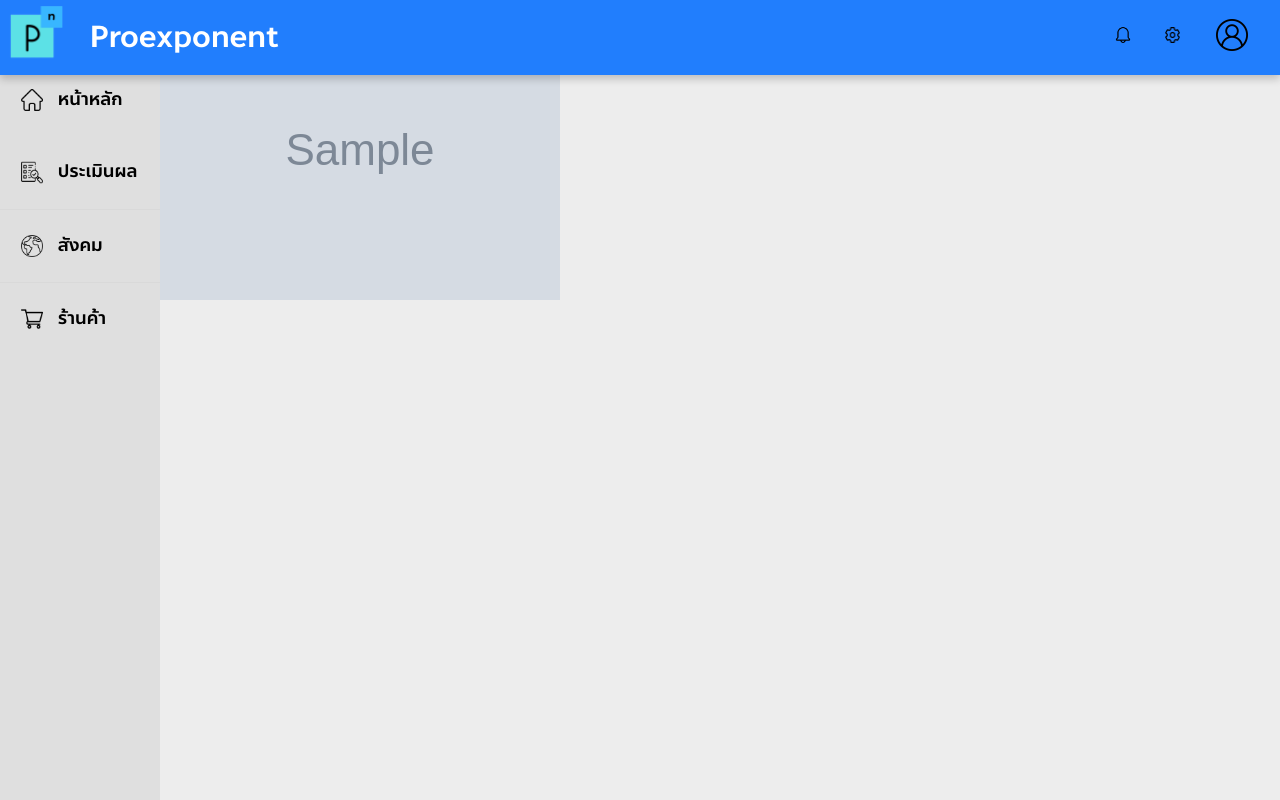
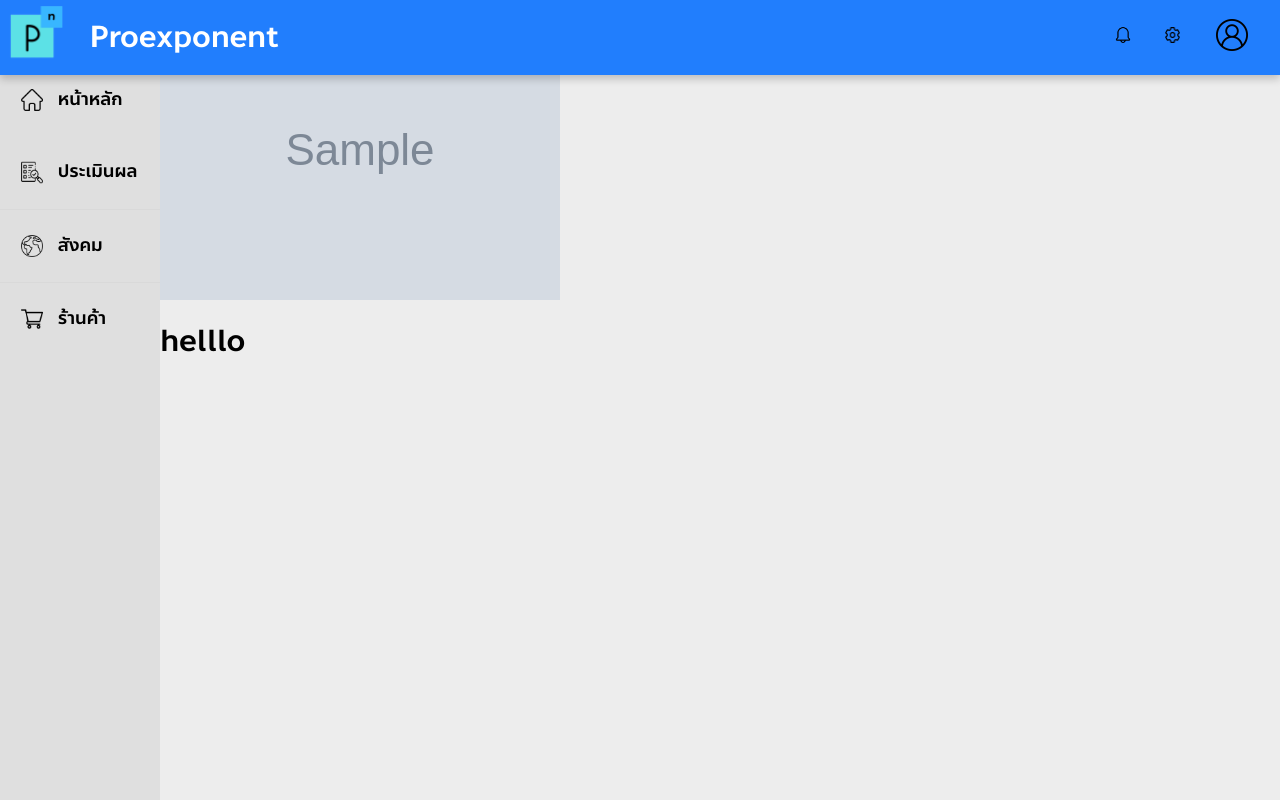
Before and after one commit to KimiMelody/proex1.1, a Django app: template app_general/templates/app_general/shop-detail.html in a window 1280 px wide. Run offline with Django 4.2, Linux system fonts and the light colour scheme; the template is opened without the code that fills it: values that come from a table or form of the project are taken from there, others are empty; tables that the repository leaves empty hold one stand-in row (values such as "Sample post"); grey boxes marked "Sample" are stand-in pictures.

Commit message:
first commit

```diff
--- a/app_general/templates/app_general/shop-detail.html
+++ b/app_general/templates/app_general/shop-detail.html
@@ -11,6 +11,7 @@
         <img src="{{ shortnote.cover.url }}" alt="ไม่พบ">
     </div>
     <div>
+        <h1>helllo</h1>
     </div>
 </div>
 {% endblock %}
```
